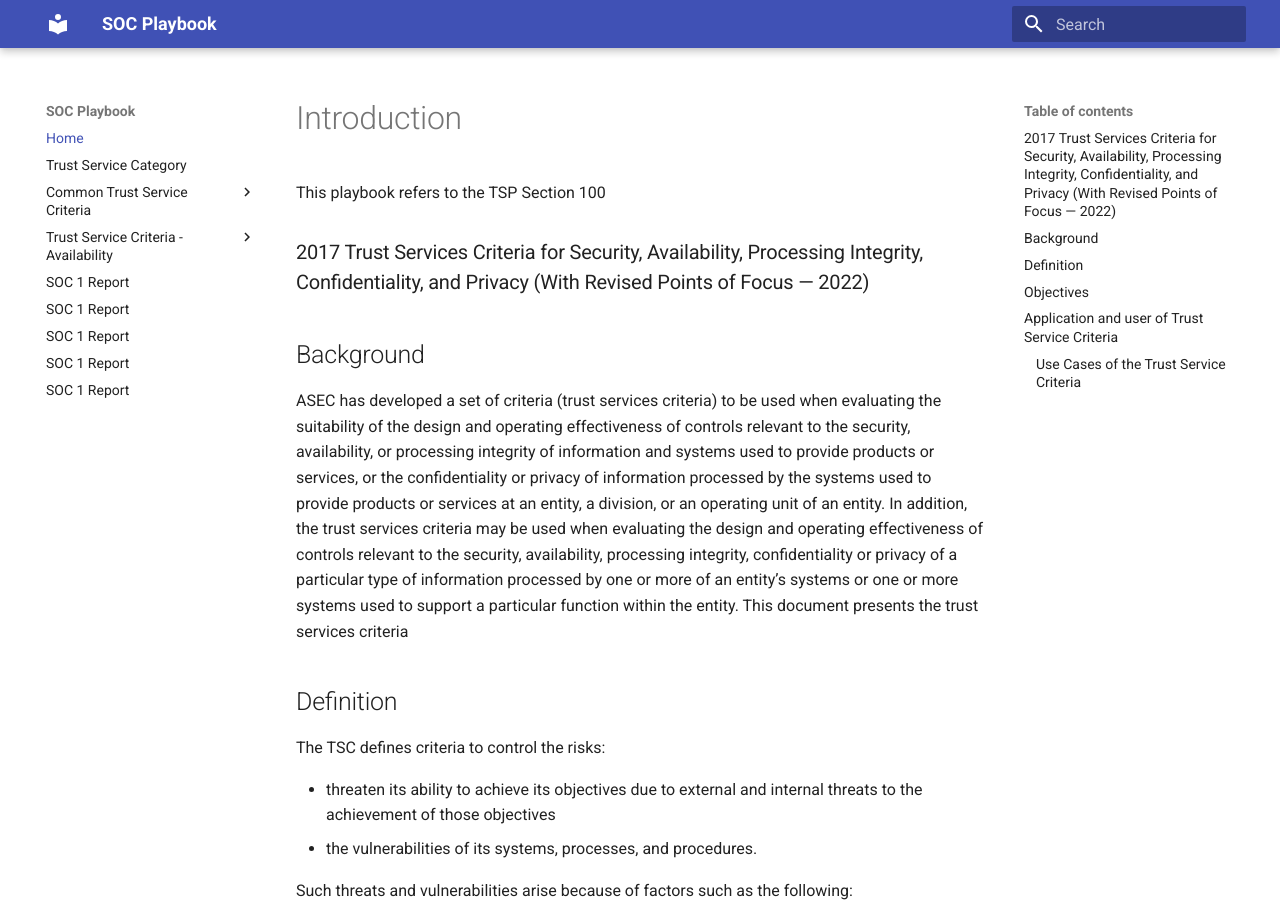
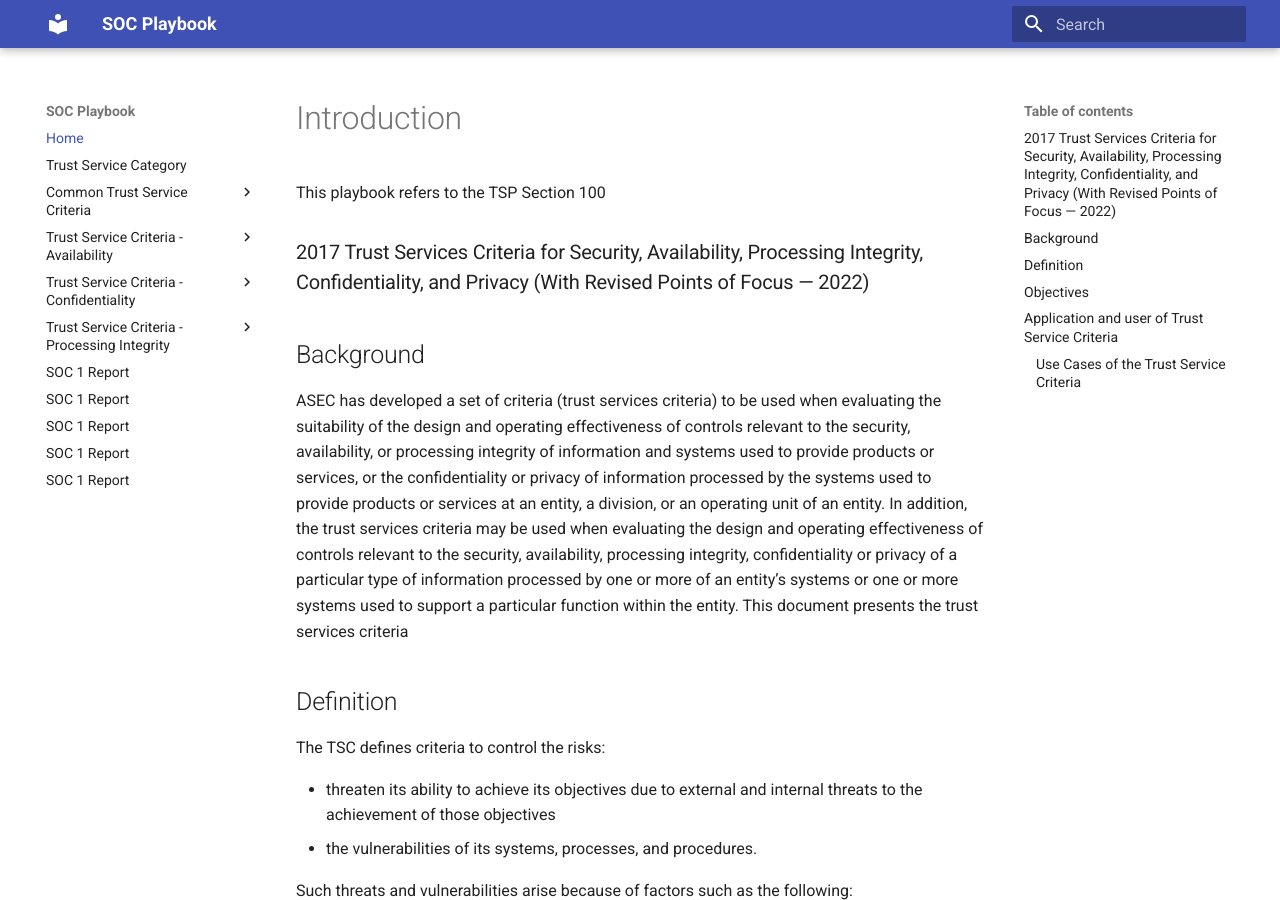
Before and after one commit to WashingtonGT/soc-playbook, an MkDocs documentation site: the page built from docs/index.md, in a window 1280 px wide and 900 px high. Built offline with MkDocs 1.6.1 and Material for MkDocs 9.7.7, drawn with Linux system fonts in a browser that asks for light colours; some of the changed lines change nothing that is shown.

Commit message:
Update mkdocs.yml

```diff
--- a/mkdocs.yml
+++ b/mkdocs.yml
@@ -47,6 +47,16 @@ nav:
         - A1.1: atsc/a1-1.md
         - A1.2: atsc/a1-2.md
         - A1.3: atsc/a1-3.md
+
+    - Trust Service Criteria - Confidentiality:
+        - C1.1: ctsc/c1-1.md
+        - C1.2: ctsc/c1-2.md
+    -  Trust Service Criteria - Processing Integrity:
+        - PI1.1: pitsc/pi1-1.md
+        - PI1.2: pitsc/pi1-2.md
+        - PI1.3: pitsc/pi1-3.md
+        - PI1.4: pitsc/pi1-4.md
+        - PI1.5: pitsc/pi1-5.md
 
     - SOC 1 Report: about.md
     - SOC 2 type 1 Report: about.md
```
